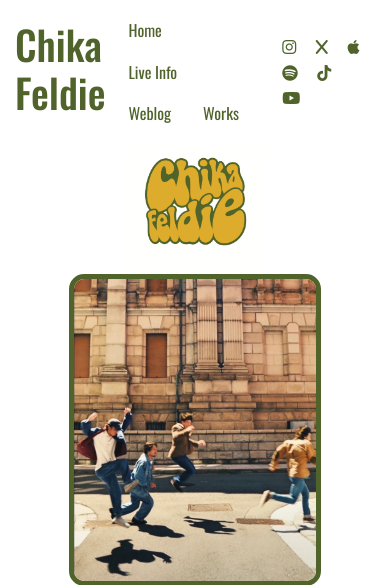
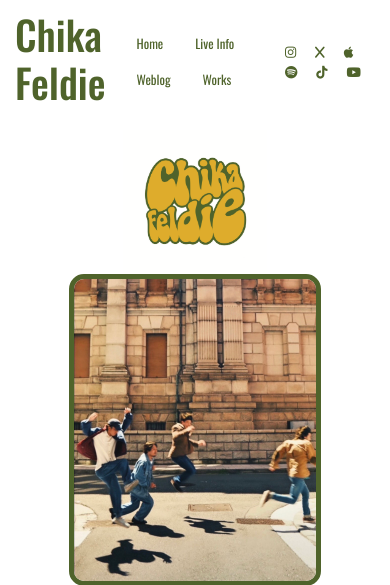
Before and after one commit to DonnyHaruway/ChikaFeldieSite, a Flask app: page / in a window 390 px wide. Shown: the top 585 px of the page. Run offline with Flask 3, Linux system fonts and the light colour scheme; some libraries are stand-ins or nearby versions.

Commit message:
[Add] index

```diff
--- a/static/css/styles.css
+++ b/static/css/styles.css
@@ -162,6 +162,7 @@ h5 {
 
     .header {
         padding: 10px 0; /* ヘッダーのパディングを調整 */
+        font-size: 0.8rem;
     }
 
     .content-box {
```
